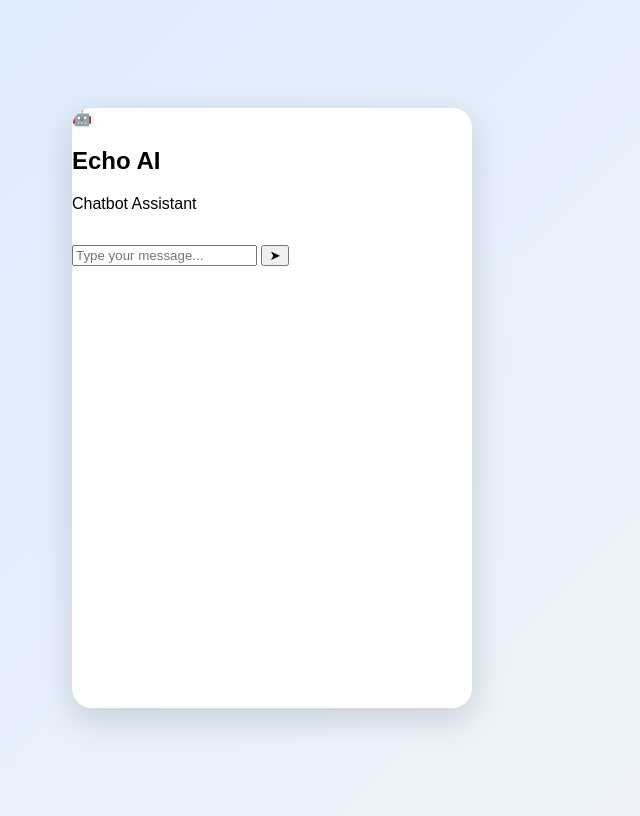
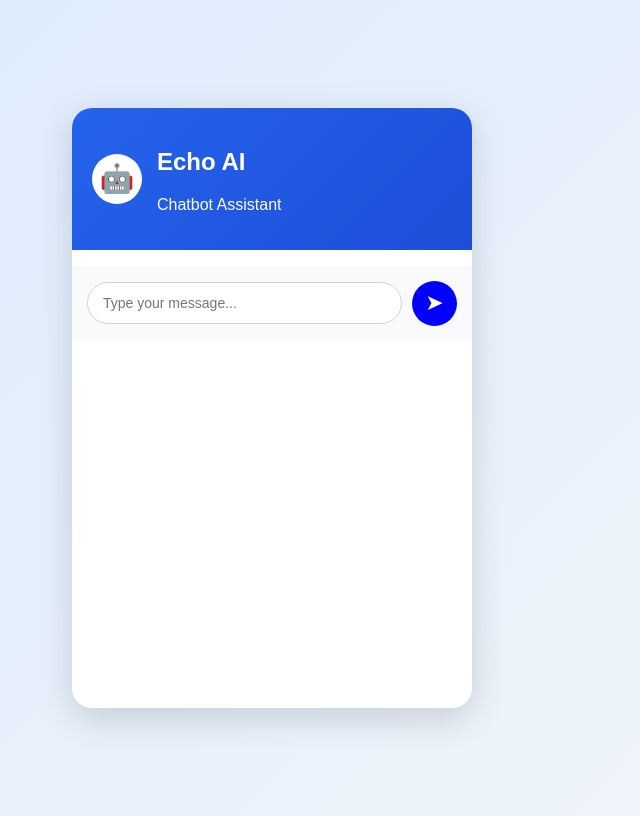
Before and after one commit to JaniduSathsara/chatbot, a plain HTML site: page index.html in a window 1280 px wide. Shown: the whole page, without its empty margins (368-1008 px from the left). Drawn offline with Linux system fonts and the light colour scheme.

Commit message:
Enhance chatbot UI with improved styling and input field functionality

```diff
--- a/CSS/style.css
+++ b/CSS/style.css
@@ -18,9 +18,54 @@ body {
     flex-direction: column;
 }
 
-.head {}
+.head {
+    background: linear-gradient(135deg, #2563eb, #1d4ed8);
+    color: white;
+    padding: 20px;
+    display: flex;
+    align-items: center;
+    gap: 15px;
+}
 
-.icon {}
+.icon {
+    width: 50px;
+    height: 50px;
+    background: white;
+    border-radius: 50%;
+    display: flex;
+    justify-content: center;
+    align-items: center;
+    font-size: 28px;
+}
 
+.footer {
+    display: flex;
+    align-items: center;
+    gap: 10px;
+    padding: 15px;
+    background: #f8fafc;
+}
 
-.footer {}
+.txtFeild {
+    flex: 1;
+    padding: 12px 15px;
+    border: 1px solid #cbd5e1;
+    border-radius: 25px;
+    outline: none;
+    font-size: 14px;
+}
+
+.btnSend {
+    width: 45px;
+    height: 45px;
+    border: none;
+    border-radius: 50%;
+    background: blue;
+    color: white;
+    font-size: 22px;
+    cursor: pointer;
+}
+
+.btnSend:hover {
+    background: darkblue;
+}
--- a/index.html
+++ b/index.html
@@ -25,8 +25,8 @@
             </div>
         </div>
         <div class="footer">
-            <input type="text" id="userInputText" placeholder="Type your message...">
-            <input onclick="btnSend()" type="button" value="➤" id="btnSend">
+            <input class="txtFeild" type="text" id="userInputText" placeholder="Type your message...">
+            <input class="btnSend" onclick="btnSend()" type="button" value="➤" id="btnSend">
         </div>
     </div>
 
--- a/script.js
+++ b/script.js
@@ -22,5 +22,4 @@ function btnSend() {
       document.getElementById("lblDisplay").innerHTML = marked.parse(result.output[1].content[0].text)
     );
 
-
 }
```
